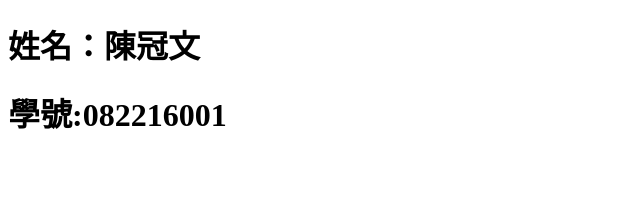
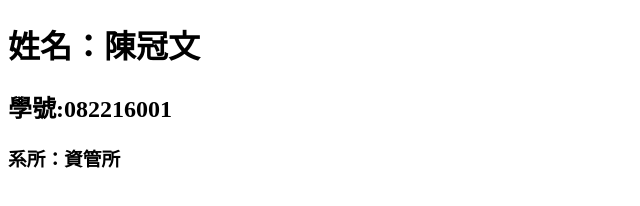
Before and after one commit to MaiKau/MaiKau.github.io, a plain HTML site: page index.html in a window 1280 px wide. Shown: the whole page, without its empty margins (0-640 px from the left). Drawn offline with Linux system fonts and the light colour scheme.

Commit message:
Update index.html

```diff
--- a/index.html
+++ b/index.html
@@ -4,5 +4,6 @@
 <title>你好，GitHub</title>
 </head>
 <body> <h1>姓名：陳冠文</h1>
-  <h1>學號:082216001</h1>
+  <h2>學號:082216001</h2>
+  <h3>系所：資管所</h3>
 </body> </html>
```
